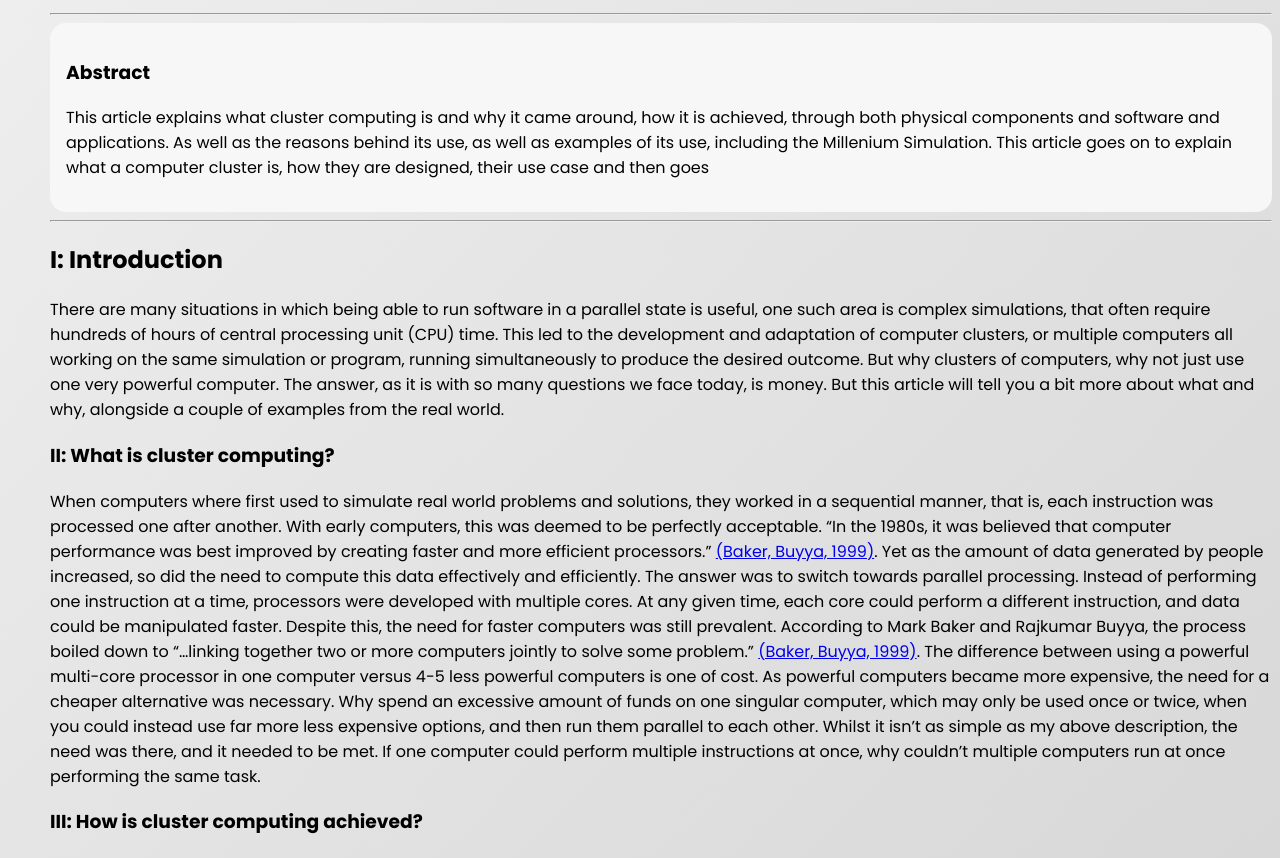
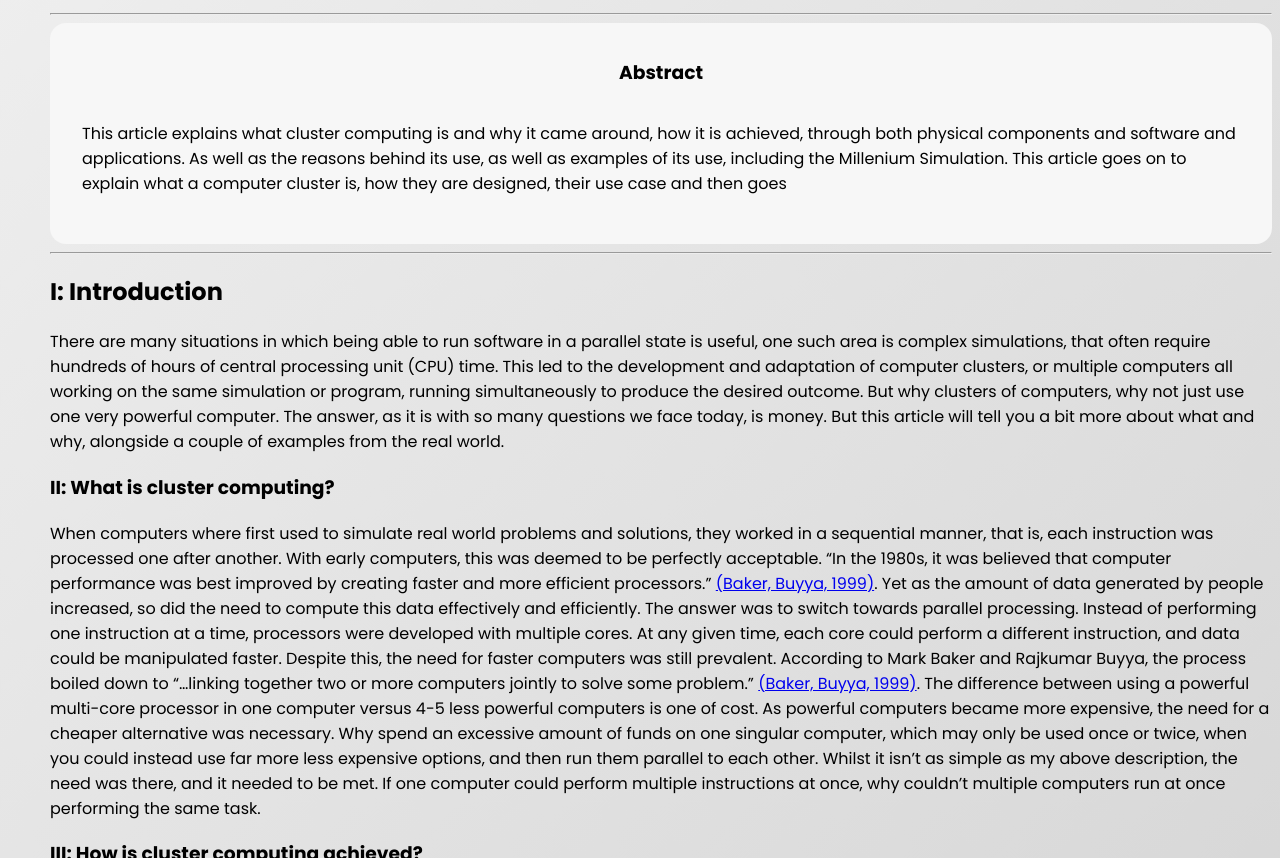
Before and after one commit to FEPSFY6931526/FY6931526, a plain HTML site: page index.html in a window 1280 px wide. Shown: the part 896-1754 px from the top of the page. Drawn offline with Linux system fonts and the light colour scheme.

Commit message:
Editing the abstract content

```diff
--- a/index.html
+++ b/index.html
@@ -81,9 +81,9 @@
 
   <hr>
   <div class="abs" style="overflow: visible;">
-  <h3 id="Abstract" style="justify-content: center;">Abstract</h3>
+  <h3 id="Abstract" style="text-align: center;">Abstract</h3>
   <!-- <p class="ex1"> -->
-    <p>
+    <p style="padding: 1rem;">
       This article explains what cluster computing is and why it came around, how it is achieved, through both physical components and software and applications. As well as the reasons behind its use, as well as examples of its use, including the Millenium Simulation.
 
       This article goes on to explain what a computer cluster is, how they are designed, their use case and then goes
```
